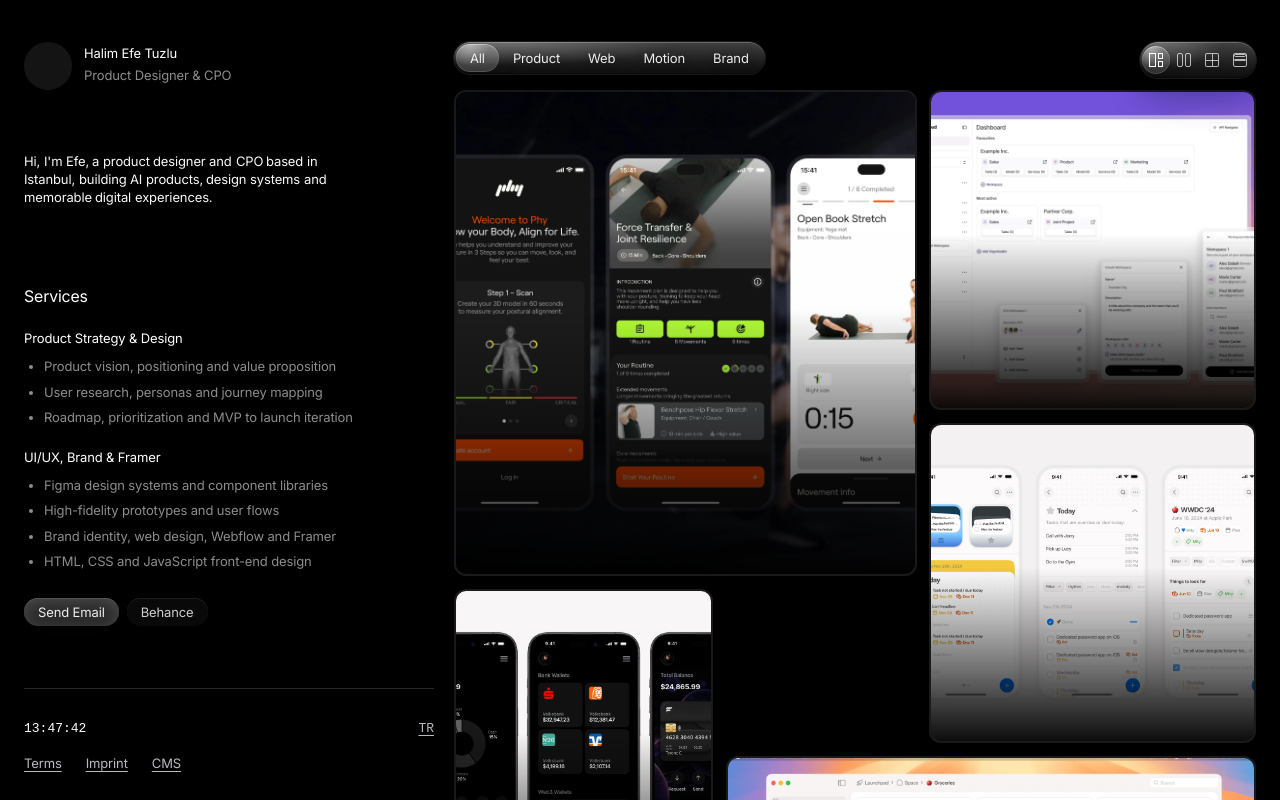
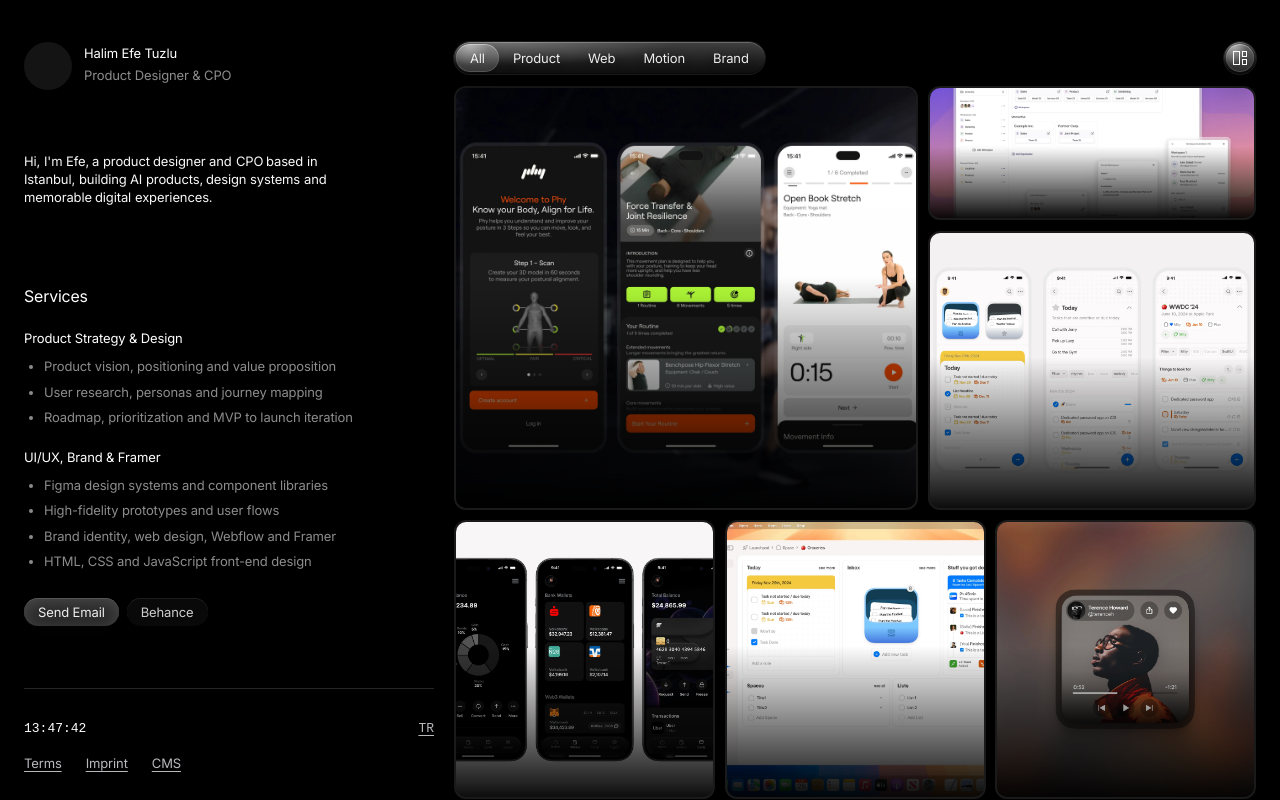
Before and after one commit to hefetuz/portfolio, a plain HTML site: page index.html in a window 1280 px wide. Both pictures are taken after a click on the element 1240 px from the left and 60 px from the top of the page. Shown: the top 800 px of the page. Drawn offline with Linux system fonts and the light colour scheme.

Commit message:
Refine view tabs and bento layout

```diff
--- a/cms/content.json
+++ b/cms/content.json
@@ -62,6 +62,11 @@
       "icon": "bento"
     },
     {
+      "id": "single",
+      "label": "Single column view",
+      "icon": "single"
+    },
+    {
       "id": "two",
       "label": "Two column view",
       "icon": "two"
@@ -70,11 +75,6 @@
       "id": "four",
       "label": "Four column view",
       "icon": "four"
-    },
-    {
-      "id": "single",
-      "label": "Single column view",
-      "icon": "single"
     }
   ],
   "projects": [
--- a/index.html
+++ b/index.html
@@ -67,11 +67,11 @@
 
     <main id="top" class="work-area">
       <div class="work-toolbar">
-        <div class="tabs filter-tabs" role="tablist" aria-label="Portfolio filters">
+        <div class="segmented-control segmented-control-text filter-tabs" role="tablist" aria-label="Portfolio filters">
           <span class="tab-indicator" aria-hidden="true"></span>
         </div>
 
-        <div class="tabs view-tabs" role="tablist" aria-label="Project view mode">
+        <div class="segmented-control segmented-control-icon view-tabs" role="tablist" aria-label="Project view mode">
           <span class="tab-indicator" aria-hidden="true"></span>
         </div>
       </div>
--- a/js/components/tabs.js
+++ b/js/components/tabs.js
@@ -1,4 +1,6 @@
 import { escapeAttr, escapeHtml } from "../utils/dom.js";
+
+const VIEW_TAB_SLOT = 28;
 
 function categoryTabTemplate(category, isActive) {
   return `
@@ -31,9 +33,11 @@ export function renderCategoryTabs(categories, activeId, target = document.query
 export function renderViewTabs(viewModes, activeId, target = document.querySelector(".view-tabs")) {
   const indicator = target.querySelector(".tab-indicator")?.outerHTML ?? '<span class="tab-indicator" aria-hidden="true"></span>';
   const activeIndex = Math.max(0, viewModes.findIndex((viewMode) => viewMode.id === activeId));
+  const collapsedOffset = Math.max(0, viewModes.length - 1 - activeIndex) * VIEW_TAB_SLOT;
   target.classList.remove("is-ready");
   target.dataset.open = "false";
-  target.style.setProperty("--view-active-offset", `${activeIndex * 28}px`);
+  target.style.setProperty("--view-tab-count", viewModes.length);
+  target.style.setProperty("--view-active-offset", `${collapsedOffset}px`);
   target.classList.add("is-hydrating");
   target.innerHTML = `${indicator}${viewModes.map((viewMode) => viewTabTemplate(viewMode, viewMode.id === activeId)).join("")}`;
   requestAnimationFrame(() => {
@@ -49,21 +53,41 @@ export function updateTabIndicator(tabs = document.querySelector(".filter-tabs")
   const indicator = tabs.querySelector(".tab-indicator");
   if (!active || !indicator) return;
 
-  const tabsBox = tabs.getBoundingClientRect();
+  const segmentPadding = Number.parseFloat(getComputedStyle(tabs).getPropertyValue("--segment-padding")) || 2;
+  const isViewTabs = tabs.classList.contains("view-tabs");
+  const isCollapsedView = isViewTabs && tabs.dataset.open !== "true";
   const activeBox = active.getBoundingClientRect();
+  let indicatorWidth = activeBox.width;
+  let indicatorHeight = activeBox.height;
+  let offsetX;
+  let offsetY;
+
+  if (isViewTabs) {
+    const activeIndex = [...tabs.querySelectorAll(".tab")].indexOf(active);
+    const slot = Number.parseFloat(getComputedStyle(tabs).getPropertyValue("--view-tab-slot")) || VIEW_TAB_SLOT;
+    indicatorWidth = slot;
+    indicatorHeight = Number.parseFloat(getComputedStyle(tabs).getPropertyValue("--segment-tab-height")) || activeBox.height;
+    offsetX = isCollapsedView ? segmentPadding : segmentPadding + Math.max(0, activeIndex) * slot;
+    offsetY = segmentPadding;
+  } else {
+    const tabsBox = tabs.getBoundingClientRect();
+    offsetX = activeBox.left - tabsBox.left;
+    offsetY = activeBox.top - tabsBox.top;
+  }
+
   if (options.instant) {
     tabs.classList.add("is-hydrating");
   }
-  indicator.style.width = `${activeBox.width}px`;
-  indicator.style.height = `${activeBox.height}px`;
-  indicator.style.transform = `translate3d(${activeBox.left - tabsBox.left}px, ${activeBox.top - tabsBox.top}px, 0)`;
+  indicator.style.width = `${indicatorWidth}px`;
+  indicator.style.height = `${indicatorHeight}px`;
+  indicator.style.transform = `translate3d(${offsetX}px, ${offsetY}px, 0)`;
   if (options.instant) {
     requestAnimationFrame(() => tabs.classList.remove("is-hydrating"));
   }
 }
 
 export function updateAllTabIndicators() {
-  document.querySelectorAll(".tabs").forEach((tabs) => updateTabIndicator(tabs));
+  document.querySelectorAll(".segmented-control").forEach((tabs) => updateTabIndicator(tabs));
 }
 
 export function bindTabs(selector, callback) {
@@ -73,16 +97,20 @@ export function bindTabs(selector, callback) {
   if (tabs.classList.contains("view-tabs")) {
     tabs.addEventListener("pointerenter", () => {
       tabs.dataset.open = "true";
+      updateTabIndicator(tabs);
     });
     tabs.addEventListener("pointerleave", () => {
       tabs.dataset.open = "false";
+      updateTabIndicator(tabs);
     });
     tabs.addEventListener("focusin", () => {
       tabs.dataset.open = "true";
+      updateTabIndicator(tabs);
     });
     tabs.addEventListener("focusout", () => {
       if (!tabs.matches(":focus-within")) {
         tabs.dataset.open = "false";
+        updateTabIndicator(tabs);
       }
     });
   }
@@ -96,8 +124,10 @@ export function bindTabs(selector, callback) {
     });
 
     if (tabs.classList.contains("view-tabs")) {
-      const index = [...tabs.querySelectorAll(".tab")].indexOf(button);
-      tabs.style.setProperty("--view-active-offset", `${Math.max(0, index) * 28}px`);
+      const buttons = [...tabs.querySelectorAll(".tab")];
+      const index = buttons.indexOf(button);
+      const collapsedOffset = Math.max(0, buttons.length - 1 - index) * VIEW_TAB_SLOT;
+      tabs.style.setProperty("--view-active-offset", `${collapsedOffset}px`);
     }
 
     callback(button);
--- a/styles.css
+++ b/styles.css
@@ -72,6 +72,17 @@
   box-sizing: border-box;
   -webkit-font-smoothing: antialiased;
   -moz-osx-font-smoothing: grayscale;
+}
+
+* {
+  scrollbar-width: none;
+  -ms-overflow-style: none;
+}
+
+*::-webkit-scrollbar {
+  display: none;
+  width: 0;
+  height: 0;
 }
 
 html {
@@ -643,12 +654,16 @@ img {
     visibility 0ms linear 0ms;
 }
 
-.tabs {
+.segmented-control {
+  --segment-padding: 2px;
+  --segment-tab-height: 28px;
+  --view-tab-slot: 28px;
+  --view-tab-count: 4;
   position: relative;
   isolation: isolate;
   width: fit-content;
   margin: 0;
-  padding: 2px;
+  padding: var(--segment-padding);
   display: flex;
   align-items: center;
   gap: 0;
@@ -670,7 +685,7 @@ img {
   transform: translateZ(0);
 }
 
-.tabs::before {
+.segmented-control::before {
   content: "";
   position: absolute;
   inset: 0;
@@ -694,25 +709,26 @@ img {
   backdrop-filter: blur(20px) saturate(180%) brightness(1.08);
   opacity: 0;
   transition:
-    width .45s cubic-bezier(.6, .6, 0, 1),
-    height .45s cubic-bezier(.6, .6, 0, 1),
-    transform .45s cubic-bezier(.6, .6, 0, 1),
-    opacity 180ms var(--quick);
+    width 260ms var(--morph-close-ease),
+    height 260ms var(--morph-close-ease),
+    transform 260ms var(--morph-close-ease),
+    opacity 160ms var(--quick);
   pointer-events: none;
 }
 
-.tabs.is-ready .tab-indicator {
+.segmented-control.is-ready .tab-indicator {
   opacity: 1;
 }
 
-.tabs.is-hydrating .tab-indicator,
-.tabs.is-hydrating .tab {
+.segmented-control.is-hydrating .tab-indicator,
+.segmented-control.is-hydrating .tab {
   transition: none !important;
 }
 
 .tab {
-  min-height: 28px;
-  padding: 4px 14px;
+  height: var(--segment-tab-height);
+  min-height: var(--segment-tab-height);
+  padding: 0 14px;
   display: inline-flex;
   align-items: center;
   justify-content: center;
@@ -725,8 +741,8 @@ img {
   z-index: 2;
   text-shadow: 0 1px 10px rgba(0, 0, 0, .38);
   transition:
-    color .25s cubic-bezier(.6, .6, 0, 1),
-    transform .25s cubic-bezier(.6, .6, 0, 1);
+    color 180ms var(--quick),
+    transform 180ms var(--quick);
 }
 
 .tab-text {
@@ -758,17 +774,16 @@ img {
 }
 
 .icon-tab {
-  width: 28px;
-  padding: 4px;
+  width: var(--view-tab-slot);
+  padding: 2px;
   aspect-ratio: 1;
 }
 
 .view-tabs {
-  width: 32px;
-  min-width: 32px;
-  height: 36px;
-  padding: 2px;
-  justify-content: flex-start;
+  width: calc((var(--segment-padding) * 2) + var(--view-tab-slot));
+  min-width: calc((var(--segment-padding) * 2) + var(--view-tab-slot));
+  height: calc((var(--segment-padding) * 2) + var(--segment-tab-height));
+  justify-content: flex-end;
   border-radius: 999px;
   transition:
     width var(--morph-close-dur) var(--morph-close-ease),
@@ -777,11 +792,9 @@ img {
     box-shadow 220ms var(--quick);
 }
 
-.view-tabs:hover,
-.view-tabs:focus-within,
 .view-tabs[data-open="true"] {
-  width: 116px;
-  min-width: 116px;
+  width: calc((var(--segment-padding) * 2) + (var(--view-tab-slot) * var(--view-tab-count)));
+  min-width: calc((var(--segment-padding) * 2) + (var(--view-tab-slot) * var(--view-tab-count)));
   border-radius: 999px;
   transition:
     width var(--morph-open-dur) var(--morph-ease),
@@ -790,12 +803,8 @@ img {
     box-shadow 220ms var(--quick);
 }
 
-.view-tabs .tab-indicator {
-  display: none;
-}
-
 .view-tabs .icon-tab {
-  flex: 0 0 28px;
+  flex: 0 0 var(--view-tab-slot);
   opacity: 0;
   transform: translateX(38px) scale(.25);
   filter: blur(4px);
@@ -804,7 +813,11 @@ img {
     opacity 200ms var(--morph-close-ease),
     transform var(--morph-open-dur) var(--morph-close-ease),
     filter 200ms var(--morph-close-ease),
-    color .25s cubic-bezier(.6, .6, 0, 1);
+    color 180ms var(--quick);
+}
+
+.view-tabs .tab-indicator {
+  display: none;
 }
 
 .view-tabs .icon-tab::before {
@@ -812,13 +825,13 @@ img {
   position: absolute;
   inset: 0;
   z-index: 0;
-  border-radius: 999px;
+  border-radius: inherit;
   background: var(--tab-active-bg);
   box-shadow: var(--tab-active-shadow);
   -webkit-backdrop-filter: blur(20px) saturate(180%) brightness(1.08);
   backdrop-filter: blur(20px) saturate(180%) brightness(1.08);
   opacity: 0;
-  transition: opacity 180ms var(--quick);
+  transition: opacity 150ms var(--quick);
   pointer-events: none;
 }
 
@@ -833,13 +846,11 @@ img {
 
 .view-tabs .icon-tab.active {
   opacity: 1;
-  transform: translateX(calc(-1 * var(--view-active-offset, 0px))) scale(1);
+  transform: translateX(var(--view-active-offset, 0px)) scale(1);
   filter: blur(0);
   pointer-events: auto;
 }
 
-.view-tabs:hover .icon-tab,
-.view-tabs:focus-within .icon-tab,
 .view-tabs[data-open="true"] .icon-tab {
   opacity: 1;
   transform: translateX(0) scale(1);
@@ -922,9 +933,9 @@ img {
 .project-grid {
   display: grid;
   grid-template-columns: repeat(12, minmax(0, 1fr));
-  grid-auto-rows: clamp(128px, 12vw, 190px);
+  grid-auto-rows: clamp(118px, 10.5vw, 172px);
   grid-auto-flow: dense;
-  gap: clamp(8px, 1vw, 14px);
+  gap: clamp(8px, .8vw, 12px);
   transition:
     grid-template-columns var(--resize-dur) var(--resize-ease),
     grid-auto-rows var(--resize-dur) var(--resize-ease),
@@ -978,7 +989,7 @@ img {
 
 .project-card.bento-2 {
   grid-column: span 5;
-  grid-row: span 2;
+  grid-row: span 1;
 }
 
 .project-card.bento-3 {
@@ -992,12 +1003,12 @@ img {
 }
 
 .project-card.bento-5 {
-  grid-column: span 8;
+  grid-column: span 4;
   grid-row: span 2;
 }
 
 .project-card.bento-6 {
-  grid-column: span 3;
+  grid-column: span 4;
   grid-row: span 2;
 }
 
@@ -1007,7 +1018,7 @@ img {
 }
 
 .project-card.bento-8 {
-  grid-column: span 3;
+  grid-column: span 6;
   grid-row: span 2;
 }
 
@@ -1300,7 +1311,10 @@ img {
   .project-card.bento-2,
   .project-card.bento-3,
   .project-card.bento-4,
-  .project-card.bento-5 {
+  .project-card.bento-5,
+  .project-card.bento-6,
+  .project-card.bento-7,
+  .project-card.bento-8 {
     grid-column: span 1;
     grid-row: span 1;
   }
@@ -1326,26 +1340,22 @@ img {
 
   .filter-tabs .tab {
     flex: 1;
-    padding: 4px 8px;
+    padding: 0 8px;
   }
 
   .view-tabs {
     align-self: flex-end;
-    width: 32px;
-    min-width: 32px;
-    padding: 2px;
+    width: calc((var(--segment-padding) * 2) + var(--view-tab-slot));
+    min-width: calc((var(--segment-padding) * 2) + var(--view-tab-slot));
   }
 
-  .view-tabs:hover,
-  .view-tabs:focus-within,
   .view-tabs[data-open="true"] {
-    width: 116px;
-    min-width: 116px;
+    width: calc((var(--segment-padding) * 2) + (var(--view-tab-slot) * var(--view-tab-count)));
+    min-width: calc((var(--segment-padding) * 2) + (var(--view-tab-slot) * var(--view-tab-count)));
   }
 
   .view-tabs .icon-tab {
-    flex: 0 0 28px;
-    padding: 4px;
+    flex: 0 0 var(--view-tab-slot);
   }
 
   .project-grid {
```
